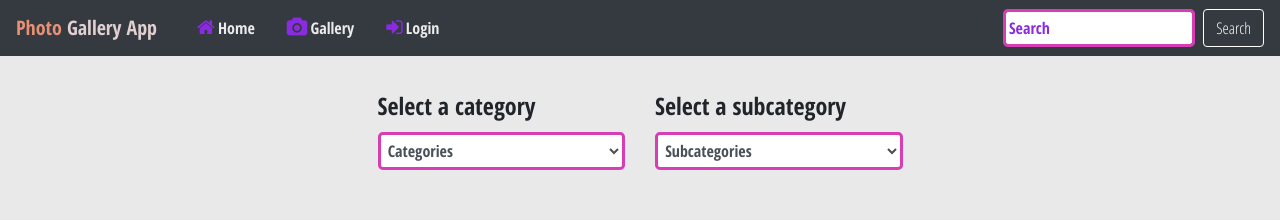
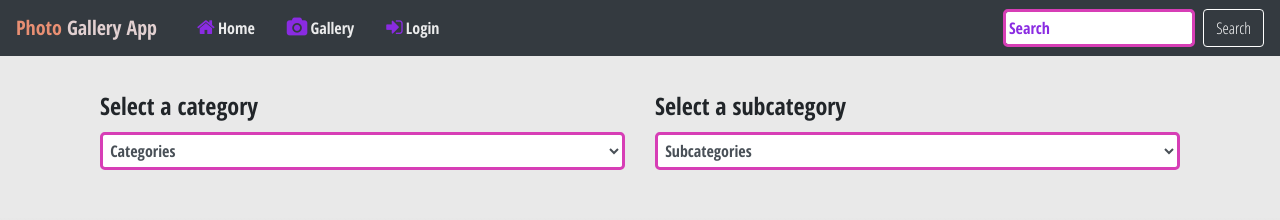
Before and after one commit to Doomer77/gallery-application, a React (Create React App) app: page / in a window 1280 px wide. Shown: the top 220 px of the page. Built offline with nearby package versions, Linux system fonts and the light colour scheme.

Commit message:
add bootstrap npm and refactoring

```diff
--- a/package.json
+++ b/package.json
@@ -30,5 +30,8 @@
       "last 1 firefox version",
       "last 1 safari version"
     ]
+  },
+  "devDependencies": {
+    "bootstrap": "^4.4.1"
   }
 }
--- a/public/index.html
+++ b/public/index.html
@@ -3,7 +3,6 @@
   <head>
     <meta charset="utf-8" />
     <meta name="viewport" content="width=device-width, initial-scale=1" />
-    <link href="https://stackpath.bootstrapcdn.com/bootstrap/4.4.1/css/bootstrap.min.css" rel="stylesheet" integrity="sha384-Vkoo8x4CGsO3+Hhxv8T/Q5PaXtkKtu6ug5TOeNV6gBiFeWPGFN9MuhOf23Q9Ifjh" crossorigin="anonymous">
     <link href="https://stackpath.bootstrapcdn.com/font-awesome/4.7.0/css/font-awesome.min.css" rel="stylesheet" integrity="sha384-wvfXpqpZZVQGK6TAh5PVlGOfQNHSoD2xbE+QkPxCAFlNEevoEH3Sl0sibVcOQVnN" crossorigin="anonymous">
     <link href="https://fonts.googleapis.com/css2?family=Open+Sans+Condensed:ital,wght@0,300;0,700;1,300&display=swap" rel="stylesheet">
     <title>Gallery App</title>
@@ -11,8 +10,5 @@
   <body>
     <noscript>You need to enable JavaScript to run this app.</noscript>
     <div id="root"></div>
-    <script src="https://code.jquery.com/jquery-3.4.1.slim.min.js" integrity="sha384-J6qa4849blE2+poT4WnyKhv5vZF5SrPo0iEjwBvKU7imGFAV0wwj1yYfoRSJoZ+n" crossorigin="anonymous"></script>
-    <script src="https://cdn.jsdelivr.net/npm/popper.js@1.16.0/dist/umd/popper.min.js" integrity="sha384-Q6E9RHvbIyZFJoft+2mJbHaEWldlvI9IOYy5n3zV9zzTtmI3UksdQRVvoxMfooAo" crossorigin="anonymous"></script>
-    <script src="https://stackpath.bootstrapcdn.com/bootstrap/4.4.1/js/bootstrap.min.js" integrity="sha384-wfSDF2E50Y2D1uUdj0O3uMBJnjuUD4Ih7YwaYd1iqfktj0Uod8GCExl3Og8ifwB6" crossorigin="anonymous"></script>
   </body>
 </html>
--- a/src/components/App/App.js
+++ b/src/components/App/App.js
@@ -1,7 +1,8 @@
+import 'bootstrap/dist/css/bootstrap.min.css';
 import React from 'react';
-import Header from '../Header/Header';
+import Header from '../Header';
 import SectionSelect from "../SectionSelect/SectionSelect";
-import SectionCards from "../SectionCards/SectionCards";
+import SectionCards from "../SectionCards";
 import src1 from '../../img/photo-192.jpg';
 import src2 from '../../img/photo-249.jpg';
 import './App.css';
--- a/src/components/ButtonToggler/ButtonToggler.js
+++ b/src/components/ButtonToggler/ButtonToggler.js
@@ -4,7 +4,7 @@ import './ButtonToggler.css';
 //ButtonToggler
 const ButtonToggler = () => {
 	return (
-		<button className="navbar-toggler" type="button" data-toggle="collapse" data-target="#navbarSupportedContent" aria-controls="navbarSupportedContent" aria-expanded="false" aria-label="Toggle navigation">
+		<button className="navbar-toggler" type="button">
     	<span className="navbar-toggler-icon"></span>
   	</button>
 	)
--- a/src/components/Header/Header.js
+++ b/src/components/Header/Header.js
@@ -1,6 +1,6 @@
 import React from 'react';
 import './Header.css';
-import NavigationPanel from '../NavigationPanel/NavigationPanel';
+import NavigationPanel from '../NavigationPanel';
 
 //Header
 const Header = () => {
--- a/src/components/NavBarCollaps/NavBarCollaps.js
+++ b/src/components/NavBarCollaps/NavBarCollaps.js
@@ -5,7 +5,7 @@ import './NavBarCollaps.css';
 
 const NavBarCollaps = () => {
 	return(
-		<div className="collapse navbar-collapse" id="navbarSupportedContent">
+		<div className="collapse navbar-collapse">
 			<NavList />
 			<SearchPanel />
 		</div>
--- a/src/components/SearchPanel/SearchPanel.js
+++ b/src/components/SearchPanel/SearchPanel.js
@@ -5,7 +5,7 @@ import './SearchPanel.css';
 const SearchPanel = () => {
 	return (
 		<form className="form-inline my-2 my-lg-0">
-			<input className="form-control mr-sm-2" type="search" placeholder="Search" aria-label="Search"></input>
+			<input className="form-control mr-sm-2" type="search" placeholder="Search"></input>
 			<button className="btn btn-outline-success my-2 my-sm-0" type="submit">Search</button>
 		</form>
 	)
--- a/src/components/SectionSelect/SectionSelect.js
+++ b/src/components/SectionSelect/SectionSelect.js
@@ -1,7 +1,7 @@
 import React from "react";
 import './SectionSelect.css';
 import SelectCategory from "../SelectCategory";
-import SelectSubCategory from '../SelectSubCategory/SelectSubCategory';
+import SelectSubCategory from '../SelectSubCategory';
 
 const SectionSelect = ({ card }) => {
     return (
--- a/src/components/SelectCategory/SelectCategory.js
+++ b/src/components/SelectCategory/SelectCategory.js
@@ -7,7 +7,7 @@ const SelectCategory = ({ selectCategory }) => {
     })
 
     return (
-        <div className="form-group col-md-3 col-sm-6">
+        <div className="form-group col-md-6 col-sm-6">
             <label htmlFor="exampleFormControlSelect1">Select a category</label>
             <select className="form-control" id="exampleFormControlSelect1">
                 <option selected value>Сategories</option>
--- a/src/components/SelectSubCategory/SelectSubCategory.js
+++ b/src/components/SelectSubCategory/SelectSubCategory.js
@@ -3,7 +3,7 @@ import './SelectSubCategory.css';
 
 const SelectSubCategory = () => {
     return (
-        <div className="form-group col-md-3 col-sm-6">
+        <div className="form-group col-md-6 col-sm-6">
             <label htmlFor="exampleFormControlSelect1">Select a subcategory</label>
             <select className="form-control" id="exampleFormControlSelect1">
                 <option selected value>Subcategories</option>
--- a/src/index.js
+++ b/src/index.js
@@ -2,6 +2,8 @@ import React from 'react';
 import ReactDOM from 'react-dom';
 import App from './components/App/App';
 
+
+
 ReactDOM.render(
 	<App />, document.getElementById('root')
 )
```
Also changed, not shown: 1 other file (tests, documents, lock files or other folders).
